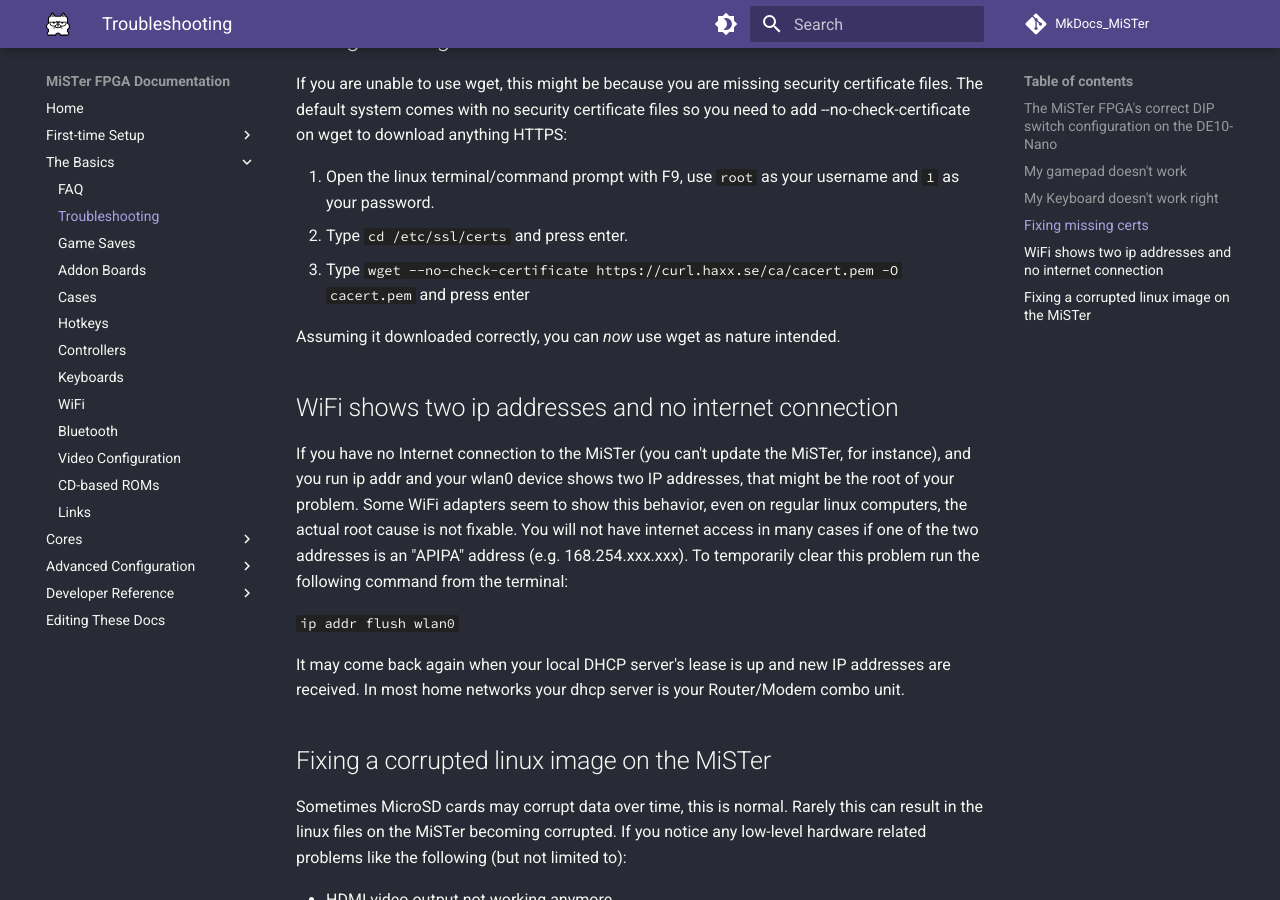
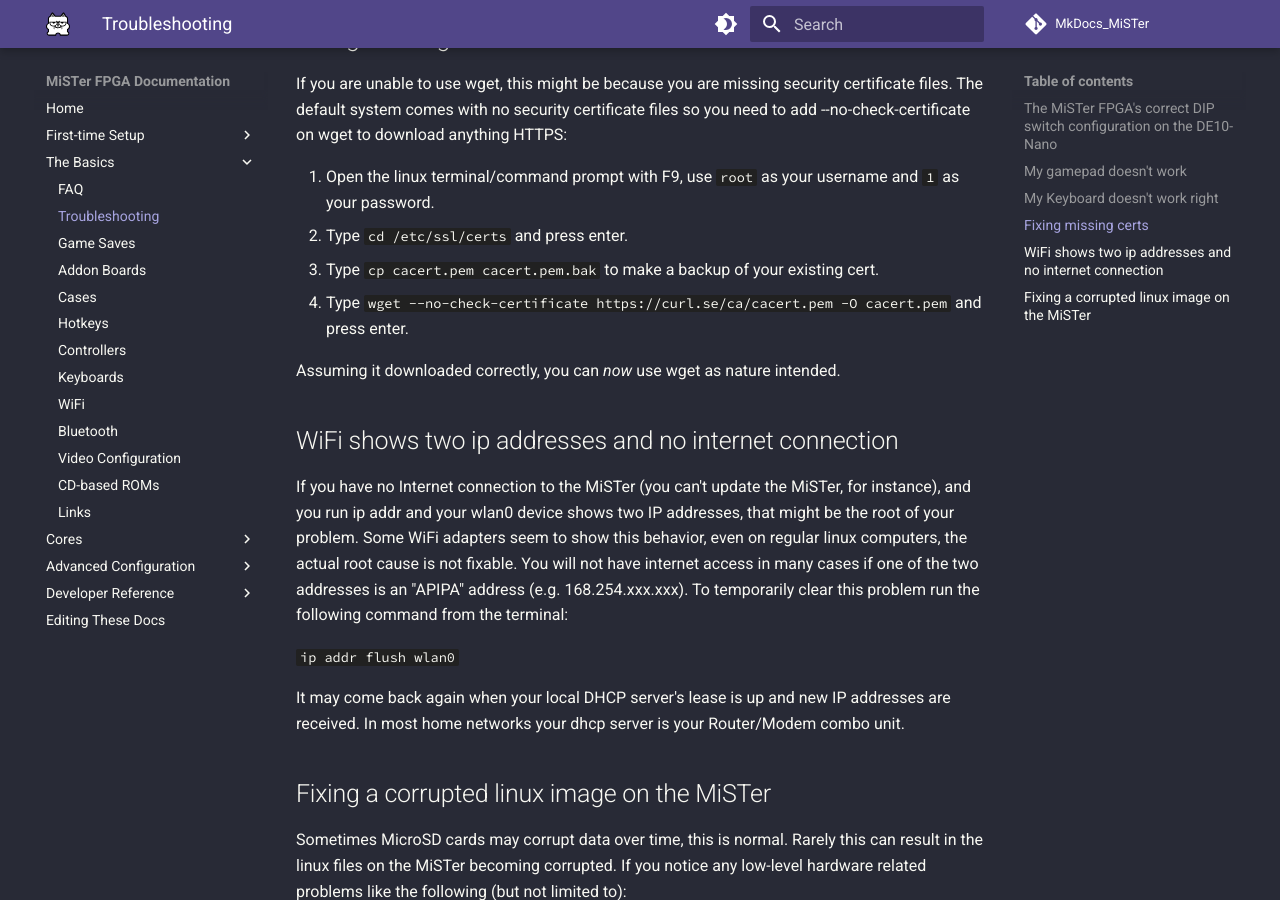
Before and after one commit to MiSTer-devel/MkDocs_MiSTer, an MkDocs documentation site: the page built from docs/basics/troubleshooting.md, in a window 1280 px wide and 900 px high, scrolled down 2348 px. Built offline with MkDocs 1.6.1 and Material for MkDocs 9.7.7, drawn with Linux system fonts in a browser that asks for light colours; comment, search, counter and statistics services are not loaded.

Commit message:
url was outdated for missing certs tip, added backup step

```diff
--- a/docs/basics/troubleshooting.md
+++ b/docs/basics/troubleshooting.md
@@ -22,7 +22,8 @@
 
 1. Open the linux terminal/command prompt with F9, use `root` as your username and `1` as your password.
 2. Type `cd /etc/ssl/certs` and press enter.
-3. Type `wget --no-check-certificate https://curl.haxx.se/ca/cacert.pem -O cacert.pem` and press enter
+3. Type `cp cacert.pem cacert.pem.bak` to make a backup of your existing cert.
+4. Type `wget --no-check-certificate https://curl.se/ca/cacert.pem -O cacert.pem` and press enter.
 
 Assuming it downloaded correctly, you can _now_ use wget as nature intended.
 
```
